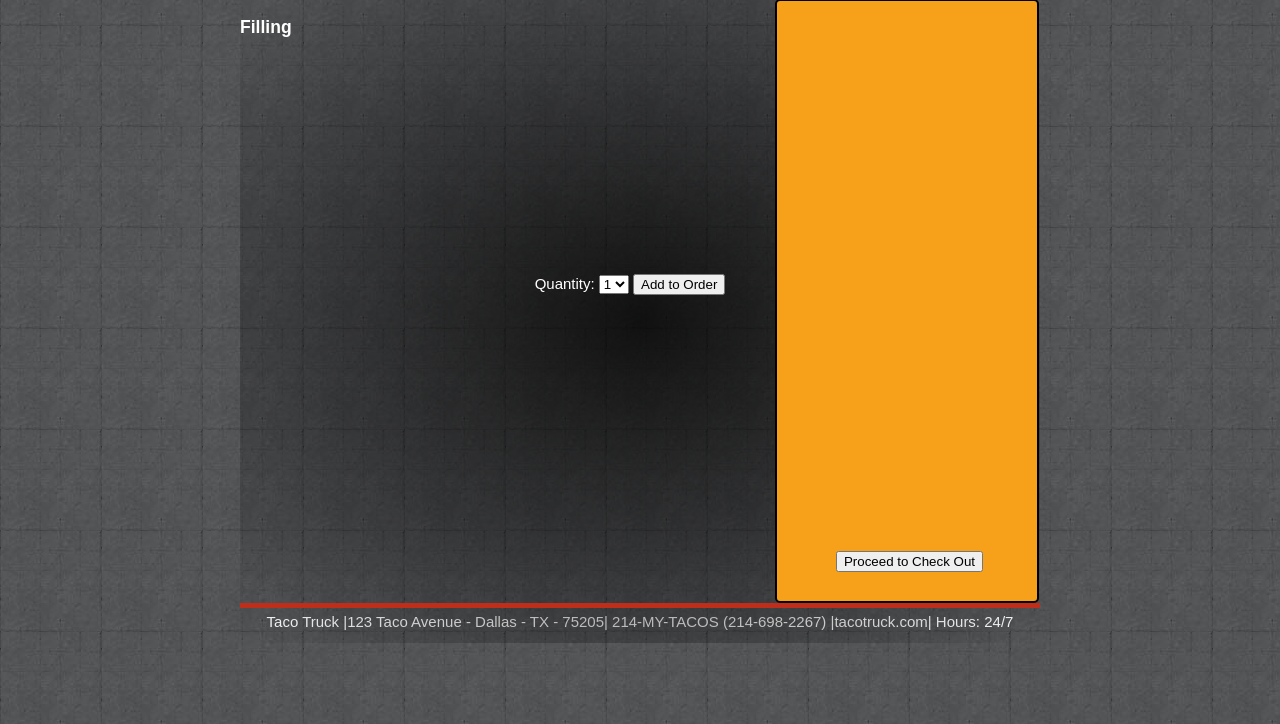
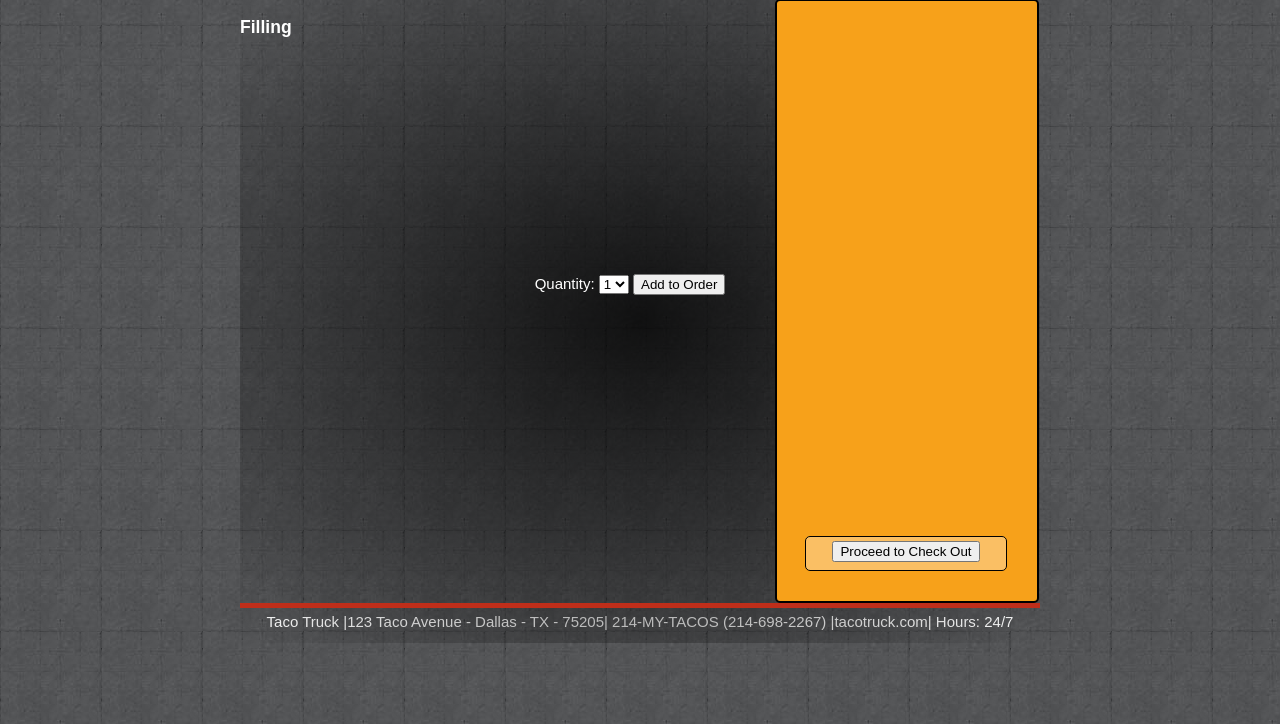
Before and after one commit to ntaylorbishop/TacoTruck, a PHP site: page /buildTaco.php in a window 1280 px wide. Shown: the part 76-800 px from the top of the page. Run offline with PHP 8.4, Linux system fonts and the light colour scheme.

Commit message:
more changes to buildTaco.php

```diff
--- a/buildTaco.php
+++ b/buildTaco.php
@@ -16,7 +16,7 @@
 
 <body>
 <div id="topBar"> <img src="img/taco_truck_logo.png" id="logo">
-  <div id="links"> <a href="user.php">Home</a> &#x2022; <a href="locations.html">Locations</a> &#x2022; <a href="account.php">Account</a> &#x2022; <a href="index.php">Log Off</a>
+  <div id="links"> <a href="user.php">Home</a> &#x2022; <a href="locations.html">Locations</a> &#x2022; <a href="/account.php">Account</a> &#x2022; <a href="/index.php">Log Off</a>
     <div class="divider"></div>
   </div>
 </div>
@@ -43,10 +43,11 @@ Quantity:
   </form>
 </div>
   <div id="order">
-
+	<div id="checkOutBorder">
     <form id="currentOrder" action="payment.php" method="post">
       <input type="submit" value="Proceed to Check Out" />
     </form>
+</div>
   </div>
 </div>
 <div class="divider2"></div>
--- a/css/styles_build.css
+++ b/css/styles_build.css
@@ -49,6 +49,16 @@
 }
 
 #currentOrder {
-	margin-top:550px;
 	text-align:center;
+	padding-top:4px;
 }
+
+#checkOutBorder {
+	background-color:#fabf64;
+	border: 1px solid black;
+	border-radius:5px;
+	margin-left:23px;
+	margin-top:535px;
+	width:200px;
+	height:33px;
+}
```
Also changed, not shown: 2 other files.
